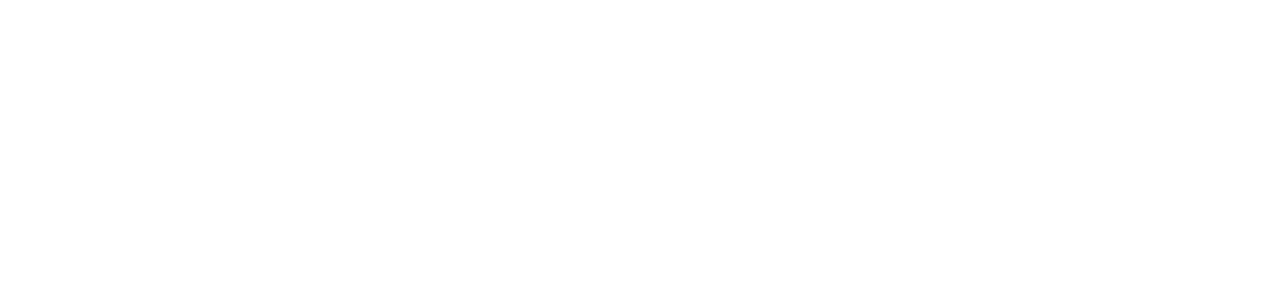
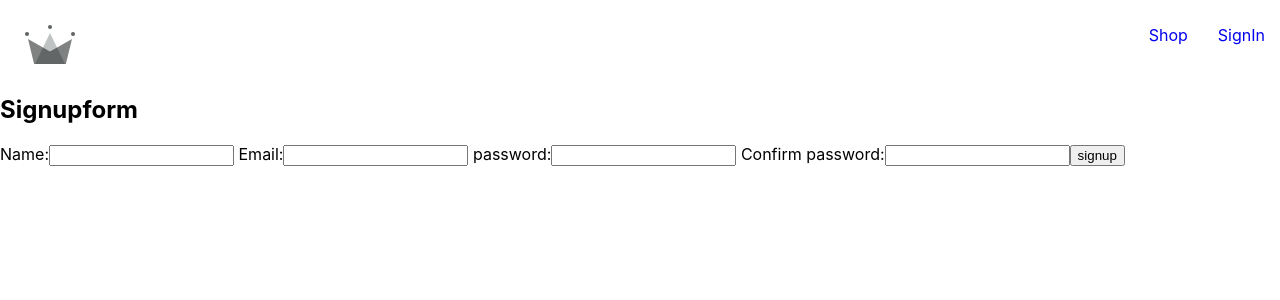
Before and after one commit to Gururajraibagi/react-shoping, a React (Create React App) app: page /signUp in a window 1280 px wide. Before the commit this address had no page. Shown: the top 300 px of the page. Built offline with nearby package versions, Linux system fonts and the light colour scheme.

Commit message:
added signin component

```diff
--- a/src/App.js
+++ b/src/App.js
@@ -1,27 +1,23 @@
-import './App.scss'
-import { Routes ,Route } from 'react-router-dom';
-import Home from './components/Route/home/home.component';
-import Navbar from './components/Route/navigation/Navbar.component';
-import SignIn from './components/Route/signin/signin.component';
+import "./App.scss";
+import { Routes, Route } from "react-router-dom";
+import Home from "./components/Route/home/home.component";
+import Navbar from "./components/Route/navigation/Navbar.component";
+import SignIn from "./components/Route/signin/signin.component";
+import SignUpForm from "./components/Route/sign-up-form/sign-up-form.component";
 
-const App=()=> {
-
-
-  const Shop= ()=>{
-    return <h1>Im shop</h1>
-  }
+const App = () => {
+  const Shop = () => {
+    return <h1>Im shop</h1>;
+  };
   return (
-
     <Routes>
-      <Route path='/' element={<Navbar></Navbar>}>
-        <Route path='signin' element={<SignIn/>} />
-        <Route index element={<Home/>}/>
-        <Route path='shop' element={<Shop/>} />
+      <Route path="/" element={<Navbar></Navbar>}>
+        <Route path="signUp" element={<SignUpForm />} />
+        <Route index element={<Home />} />
+        <Route path="shop" element={<Shop />} />
       </Route>
-
     </Routes>
-
   );
-}
+};
 
 export default App;
--- a/src/components/Route/navigation/Navbar.component.js
+++ b/src/components/Route/navigation/Navbar.component.js
@@ -1,4 +1,5 @@
 import { Outlet,Link } from "react-router-dom"
+import SignIn from "../signin/signin.component"
 
 import { ReactComponent as CrownLogo } from "../../../assets/crown.svg"
 
@@ -11,6 +12,8 @@ const Navbar = () =>{
         </Link>
         <div className="nav-links-container">
             <Link to='/shop' className="nav-link"> Shop</Link>
+            <Link to='/signin' className="nav-link"> SignIn </Link>
+
         </div>
       </div>
       <Outlet></Outlet>
--- /dev/null
+++ b/src/components/Route/sign-up-form/sign-up-form.component.js
@@ -0,0 +1,71 @@
+import { useState } from "react";
+import { signInWithEmailAndPassword } from "../../../utils/firebase/firebase.utils";
+const defaultFormValue = {
+  displayName: "",
+  email: "",
+  password: "",
+  confirmPassword: "",
+};
+const SignUpForm = () => {
+  const [formField, setFormFieldValue] = useState(defaultFormValue);
+
+  const { displayname, email, password, confirmpassword } = formField;
+
+  const upDateFormField = (event) => {
+    const { value, name } = event.target;
+
+    setFormFieldValue({
+      ...formField,
+      [name]: value,
+    });
+  };
+
+  const submitForm = async (event) => {
+    const { email, password } = formField;
+
+    event.preventDefault();
+    const resp = await signInWithEmailAndPassword(email, password);
+    console.log("resp", resp);
+  };
+
+  return (
+    <>
+      <h2>Signupform</h2>
+      <form>
+        <label> Name:</label>
+        <input
+          type="text"
+          name="displayName"
+          onChange={upDateFormField}
+          value={displayname}
+        />
+        <label> Email:</label>
+
+        <input
+          type="email"
+          name="email"
+          onChange={upDateFormField}
+          value={email}
+        />
+        <label> password:</label>
+
+        <input
+          type="password"
+          name="password"
+          onChange={upDateFormField}
+          value={password}
+        />
+        <label> Confirm password:</label>
+
+        <input
+          type="password"
+          name="confirmPassword"
+          onChange={upDateFormField}
+          value={confirmpassword}
+        />
+        <button onClick={submitForm}> signup</button>
+      </form>
+    </>
+  );
+};
+export default SignUpForm;
--- a/src/components/Route/signin/signin.component.js
+++ b/src/components/Route/signin/signin.component.js
@@ -1,5 +1,21 @@
-const SignIn = () =>{
-    return (<div> SignIn</div>)
-}
+import {
+  signInWithGooglePopup,
+  createUserDocumentFromAuth,
+} from "../../../utils/firebase/firebase.utils";
+
+const SignIn = () => {
+  const onSignIn = async () => {
+    const { user } = await signInWithGooglePopup();
+    createUserDocumentFromAuth(user);
+    console.log(user);
+  };
+  return (
+    <>
+      <div>SignIn</div>
+      <button onClick={onSignIn}> signin hello?</button>
+      hello
+    </>
+  );
+};
 
 export default SignIn;
--- /dev/null
+++ b/src/utils/firebase/firebase.utils.js
@@ -0,0 +1,67 @@
+import { initializeApp } from "firebase/app";
+
+import {
+  getAuth,
+  signInWithRedirect,
+  signInWithPopup,
+  GoogleAuthProvider,
+  createUserWithEmailAndPassword,
+} from "firebase/auth";
+
+import { doc, getDoc, setDoc } from "firebase/firestore";
+import { getFirestore } from "firebase/firestore";
+const firebaseConfig = {
+  apiKey: "AIzaSyCMRevpmr7yB9rQTvF0aBJtbXLDlJyp-rA",
+  authDomain: "gururaj-r.firebaseapp.com",
+  databaseURL: "https://gururaj-r.firebaseio.com",
+  projectId: "gururaj-r",
+  storageBucket: "gururaj-r.appspot.com",
+  messagingSenderId: "613780777452",
+  appId: "1:613780777452:web:6c6af3352c2f06b38c78c9",
+};
+
+const app = initializeApp(firebaseConfig);
+
+const provider = new GoogleAuthProvider();
+provider.setCustomParameters({
+  prompt: "select_account",
+});
+export const auth = getAuth();
+export const signInWithGooglePopup = () => signInWithPopup(auth, provider);
+
+export const db = getFirestore();
+export const createUserDocumentFromAuth = async (userAuth) => {
+  const userDocRef = doc(db, "users", userAuth.uid);
+
+  console.log("userrefdoc", userDocRef);
+
+  const userSnapShot = await getDoc(userDocRef);
+  const createdAt = new Date();
+
+  if (!userSnapShot.exists()) {
+    const { displayName, email } = userAuth;
+
+    try {
+      await setDoc(userDocRef, {
+        displayName,
+        email,
+        createdAt,
+      });
+    } catch (err) {
+      console.log("failed to insert login record", err);
+    }
+  }
+  console.log("userSnapShot", userSnapShot);
+  console.log("exist");
+};
+
+export const signInWithEmailAndPassword = async (email, password) => {
+  console.log("received email and pass", email, password);
+  createUserWithEmailAndPassword(auth, email, password)
+    .then((resp) => {
+      console.log("res", resp);
+    })
+    .catch((err) => {
+      console.log("err", err);
+    });
+};
```
Also changed, not shown: package.json (+10 -0 lines), 2 other files (tests, documents, lock files or other folders).
